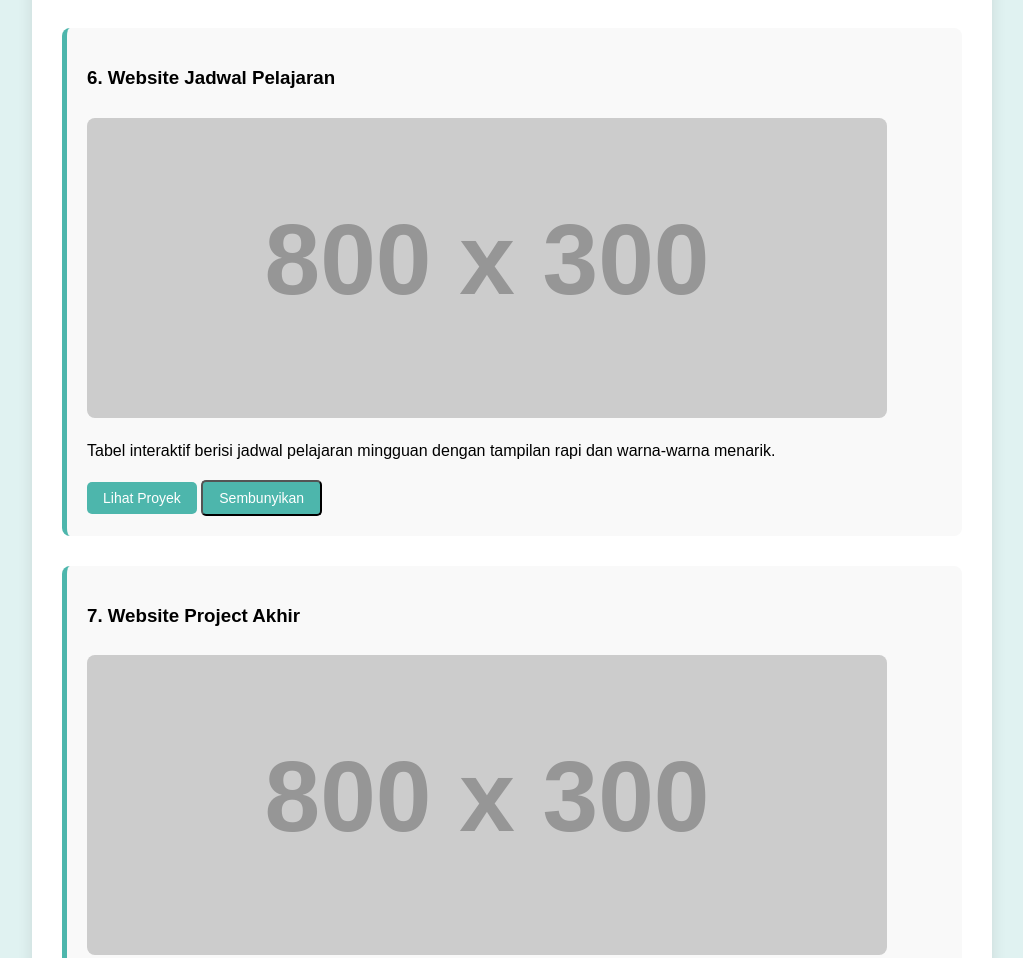
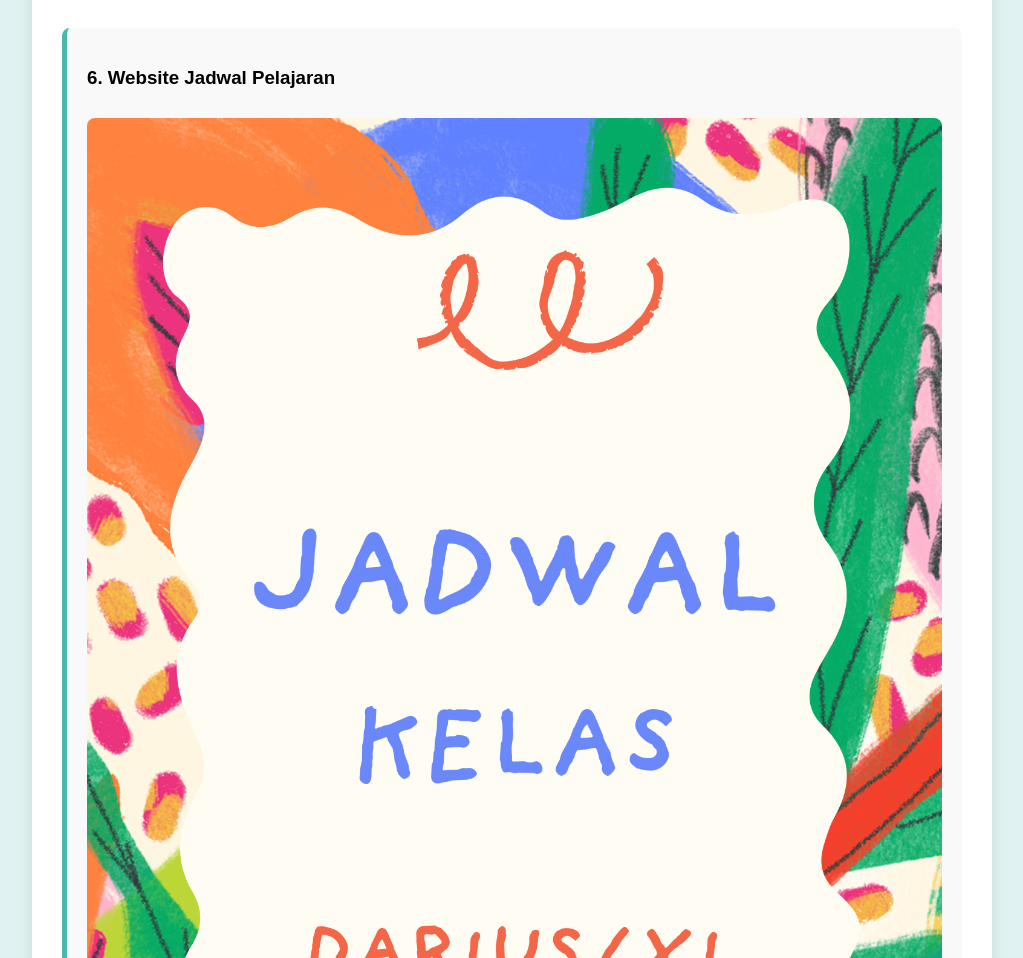
Before and after one commit to wengsiek-sys/project-darius, a plain HTML site: page index.html in a window 1280 px wide. Shown: the part 4729-5687 px from the top of the page, without its empty margins (128-1151 px from the left). Drawn offline with Linux system fonts and the light colour scheme; placeholder pictures from the web are drawn by us.

Commit message:
Update index.html

```diff
--- a/index.html
+++ b/index.html
@@ -123,9 +123,9 @@
         },
         {
           title: "6. Website Jadwal Pelajaran",
-          img: "https://via.placeholder.com/800x300?text=Jadwal+Pelajaran",
+          img: "jadwal darius.png",
           desc: "Tabel interaktif berisi jadwal pelajaran mingguan dengan tampilan rapi dan warna-warna menarik.",
-          link: "#"
+          link: "jadwal.html"
         },
         {
           title: "7. Website Project Akhir",
```
